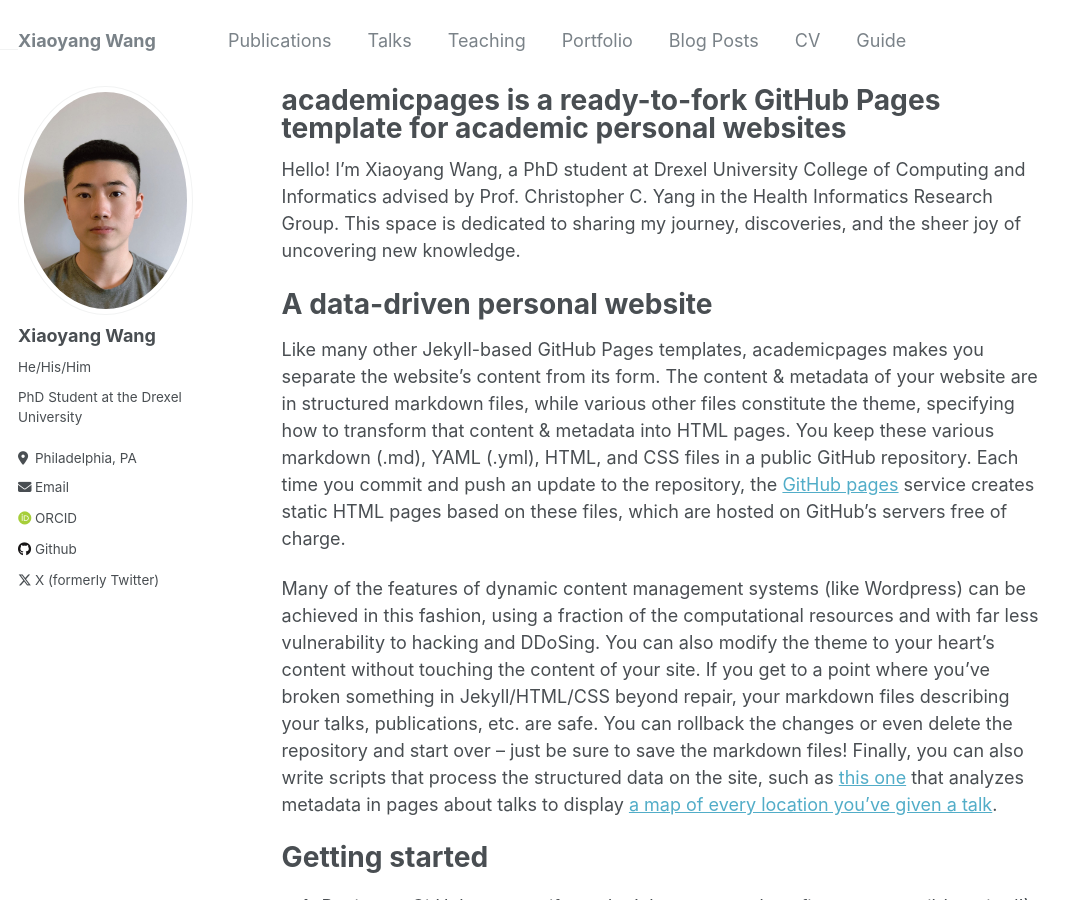
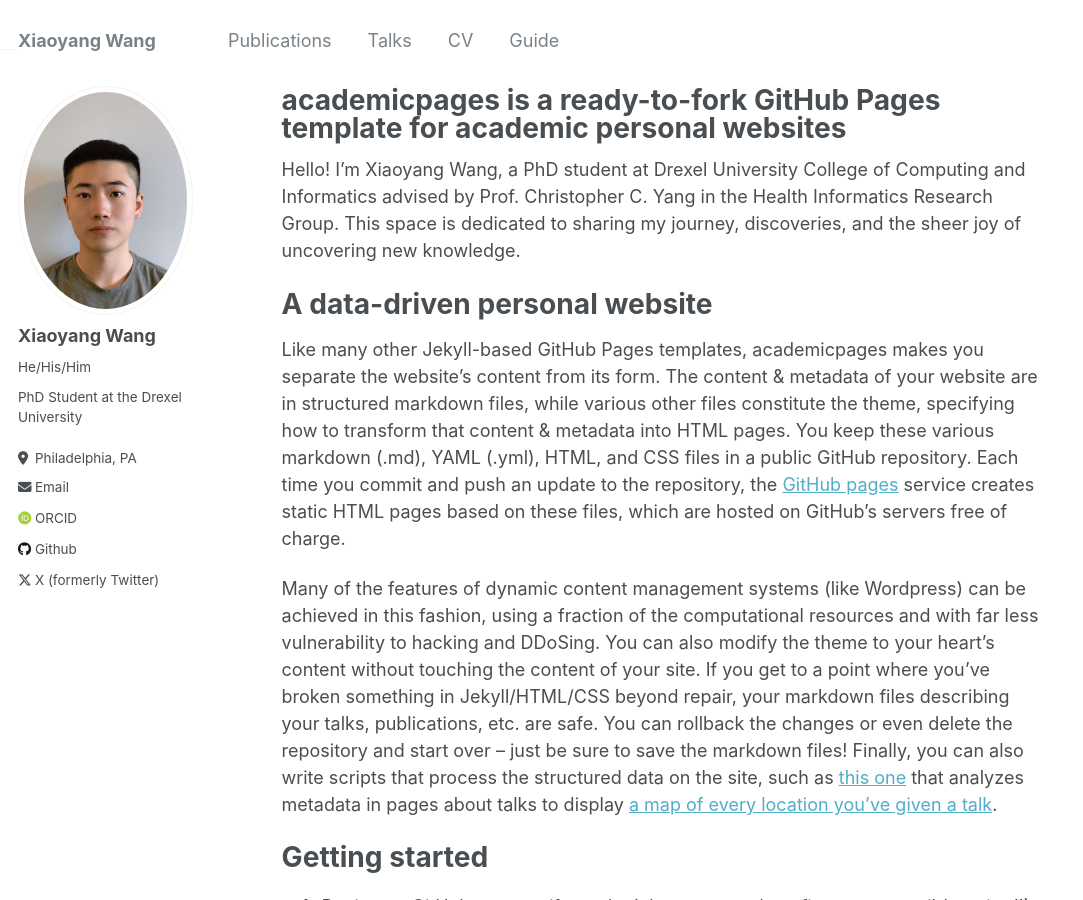
Before and after one commit to wangxiaoyang0412/wangxiaoyang.github.io, a Jekyll site: the page built from _pages/about.md, in a window 1280 px wide and 900 px high. Shown: the whole window, without its empty margins (0-1083 px from the left). Built offline with Jekyll 4.4.1, drawn with Linux system fonts in a browser that asks for light colours; some web fonts are replaced.

```diff
--- a/_config.yml
+++ b/_config.yml
@@ -42,7 +42,7 @@ author:
   bitbucket        : # Username - Update with your username on the site
   codepen          : # Username
   dribbble         : # Username
-  github           : "https://github.com/wangxiaoyang0412"
+  github           : "wangxiaoyang0412"
   kaggle           : # Username
   stackoverflow    : # User number or user number and name (i.e., use "1" or "1/jeff-atwood")
 
--- a/_data/navigation.yml
+++ b/_data/navigation.yml
@@ -6,15 +6,6 @@ main:
   - title: "Talks"
     url: /talks/
 
-  - title: "Teaching"
-    url: /teaching/
-
-  - title: "Portfolio"
-    url: /portfolio/
-
-  - title: "Blog Posts"
-    url: /year-archive/
-
   - title: "CV"
     url: /cv/
 
```
